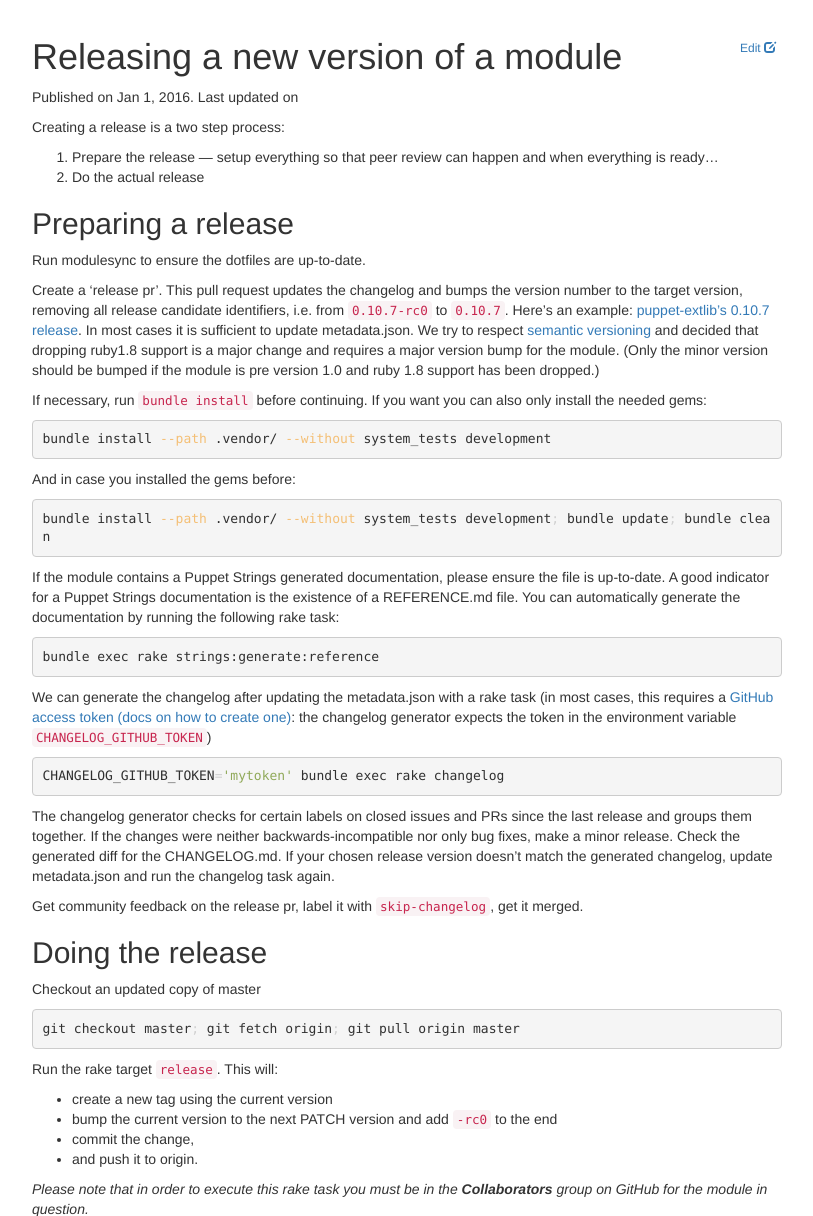
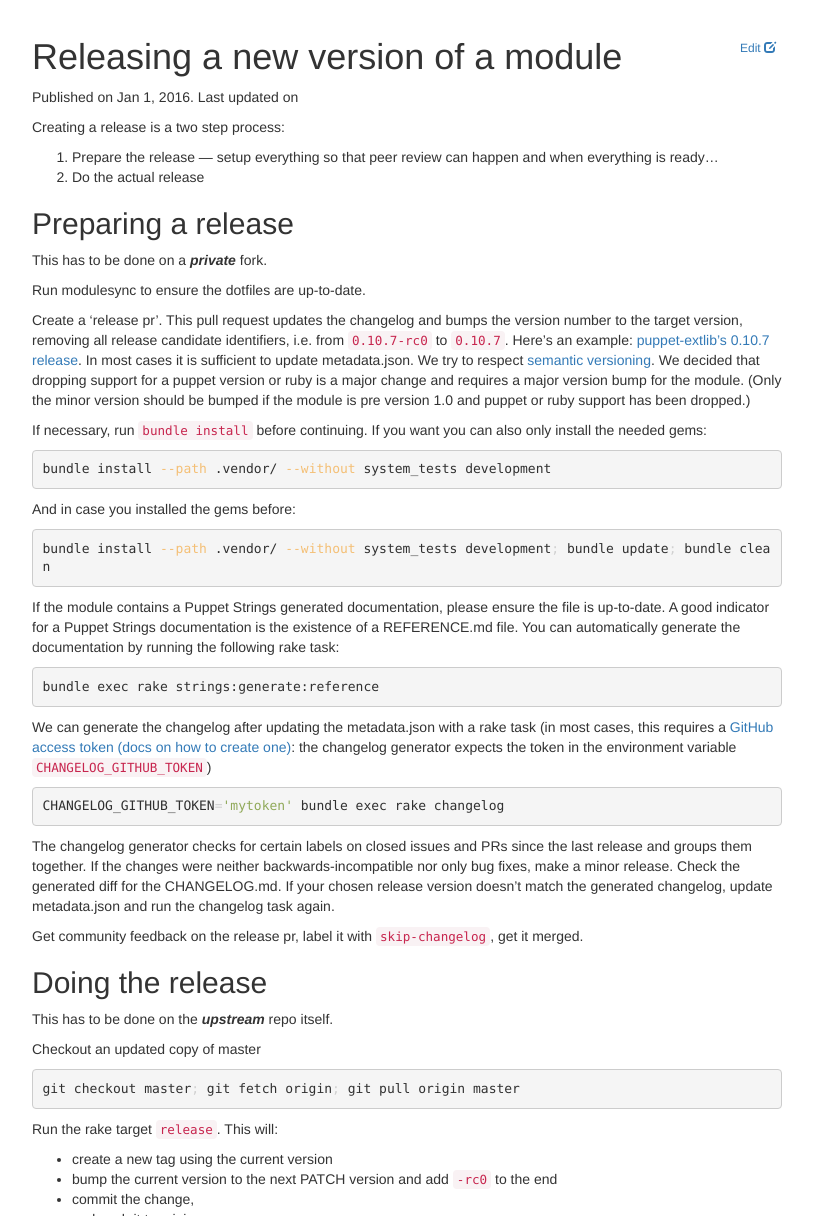
Before and after one commit to voxpupuli/voxpupuli.github.io, a Jekyll site: the page built from _docs/releasing_version.md, in a window 1280 px wide and 1400 px high, cut to the strip 184-1400 px from the top of the window. Shown: the whole strip, without its empty margins (233-1046 px from the left). Built offline with Jekyll 4.4.1, drawn with Linux system fonts in a browser that asks for light colours; nearby versions of some CDN libraries.

Commit message:
update and clarify what has to be done where

````diff
--- a/_docs/releasing_version.md
+++ b/_docs/releasing_version.md
@@ -6,10 +6,13 @@ summary: How to perform a complete version release, including modulesync and pub
 ---
 
 Creating a release is a two step process:
+
 1. Prepare the release — setup everything so that peer review can happen and when everything is ready…
 2. Do the actual release
 
 ## Preparing a release
+
+This has to be done on a __*private*__ fork.
 
 Run modulesync to ensure the dotfiles are up-to-date.
 
@@ -18,10 +21,10 @@ version number to the target version, removing all release candidate
 identifiers, i.e. from `0.10.7-rc0` to `0.10.7`. Here's an example:
 [puppet-extlib's 0.10.7 release](https://github.com/voxpupuli/puppet-extlib/pull/43).
 In most cases it is sufficient to update metadata.json. We try
-to respect [semantic versioning](http://semver.org/) and decided that dropping ruby1.8
-support is a major change and requires a major version bump for the module.
-(Only the minor version should be bumped if the module is pre version 1.0 and
-ruby 1.8 support has been dropped.)
+to respect [semantic versioning](http://semver.org/). We decided that dropping
+support for a puppet version or ruby is a major change and requires a major version bump for the module.
+(Only the minor version should be bumped if the module is pre version 1.0 and puppet or
+ruby support has been dropped.)
 
 If necessary, run `bundle install` before continuing. If you want you can also only install the needed gems:
 
@@ -63,6 +66,8 @@ Get community feedback on the release pr, label it with `skip-changelog`, get it
 
 ## Doing the release
 
+This has to be done on the __*upstream*__ repo itself.
+
 Checkout an updated copy of master
 
 ```bash
````
